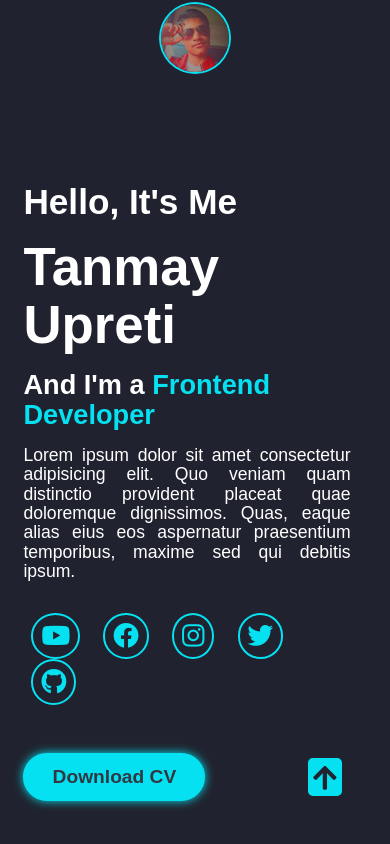
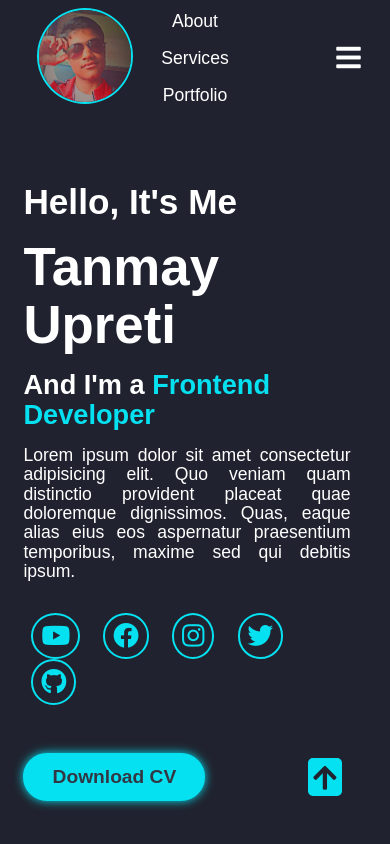
Before and after one commit to tnmyy/personal-portfolio-1, a plain HTML site: page index.html in a window 390 px wide. Shown: the top 844 px of the page. Drawn offline with Linux system fonts and the light colour scheme.

Commit message:
Responsive nav

```diff
--- a/css/responsive.css
+++ b/css/responsive.css
@@ -144,8 +144,19 @@
     flex-direction: column;
     align-items: center;
     transform: translateY(100%);
-    background: none;
     visibility: hidden;
     opacity: 0;
   }
+
+  .navDiv {
+    display: flex;
+    justify-content: space-between;
+    align-items: center;
+    width: 85%;
+  }
+
+  #navBars {
+    font-size: 1.75rem;
+    cursor: pointer;
+  }
 }
--- a/css/style.css
+++ b/css/style.css
@@ -25,7 +25,7 @@ nav {
   overflow: hidden;
 }
 
-nav > a > img {
+nav > div > a > img {
   width: 6rem;
   border: 2px solid var(--themeColor);
   border-radius: 50%;
--- a/index.html
+++ b/index.html
@@ -20,7 +20,10 @@
 
     <header>
       <nav>
-        <a href="#"><img src="./img/tnmy.jpg" alt="Logo" /></a>
+        <div class="navDiv">
+          <a href="#"><img src="./img/tnmy.jpg" alt="Logo" /></a>
+          <i class="fas fa-bars" id="navBars"></i>
+        </div>
         <ul id="listItems">
           <li><a href="#">Home</a></li>
           <li><a href="#aboutLink">About</a></li>
@@ -28,7 +31,6 @@
           <li><a href="#portfolioLink">Portfolio</a></li>
           <li><a href="#contactLink">Contact</a></li>
         </ul>
-        <i class="fas fa-bars" id="navBars"></i>
       </nav>
     </header>
 
--- a/js/script.js
+++ b/js/script.js
@@ -55,11 +55,33 @@ console.log(`Tanmay Upreti`);
 
 // Hamburger Navbar
 
+const navBars = document.getElementById("navBars");
 const list = document.getElementById("listItems");
 console.log(list);
 
-const mediaQuery = window.matchMedia("(min-width: 780px)");
+const responsiveNav = (mediaQuery) => {
+  if (mediaQuery.matches) {
+    console.log(`Hey`);
+    navBars.style.visibility = "visible";
+  } else {
+    console.log(`No`);
+  }
+};
 
-if (mediaQuery.matches) {
-  console.log(`mathc`);
+const mediaQuery = window.matchMedia("(width<= 780px)");
+responsiveNav(mediaQuery);
+mediaQuery.addEventListener("change", responsiveNav);
+
+navBars.addEventListener("click", () => {
+  navBars.classList.toggle("fa-times");
+});
+
+if ((navBars.classList.contains = "fa-time")) {
+  list.style.visibility = "visible";
+  list.style.transform = "translateY(0)";
+  list.style.opacity = "1";
+} else {
+  list.style.visibility = "hidden";
+  list.style.transform = "translateY(100%)";
+  list.style.opacity = "0";
 }
```
